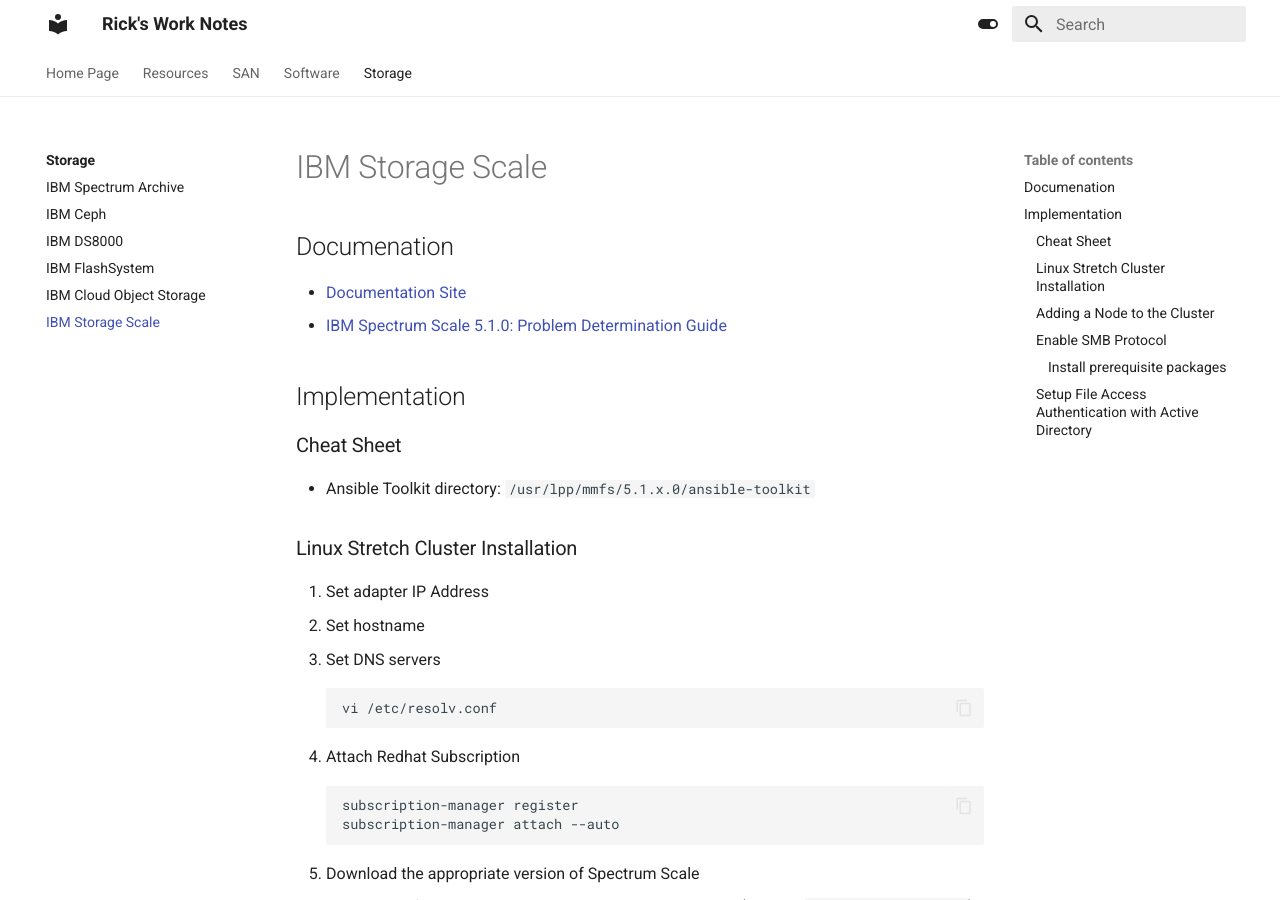
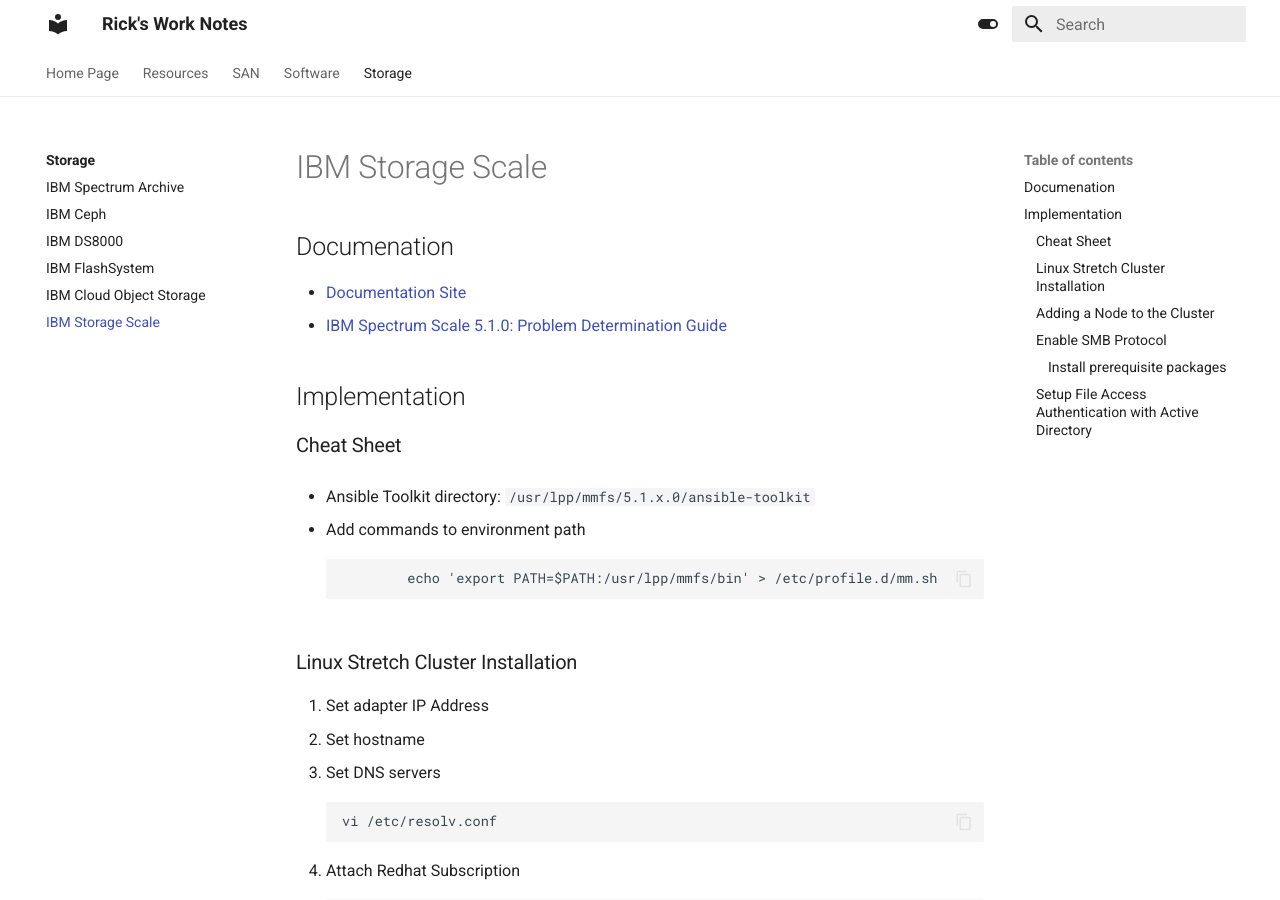
Before and after one commit to rickkoe/worknotes, an MkDocs documentation site: the page built from docs/Storage/scale.md, in a window 1280 px wide and 900 px high. Built offline with MkDocs 1.6.1 and Material for MkDocs 9.7.7, drawn with Linux system fonts in a browser that asks for light colours.

Commit message:
add path

```diff
--- a/docs/Storage/scale.md
+++ b/docs/Storage/scale.md
@@ -8,6 +8,10 @@
 ### Cheat Sheet
 
 - Ansible Toolkit directory: `/usr/lpp/mmfs/5.1.x.0/ansible-toolkit`
+
+- Add commands to environment path
+
+                echo 'export PATH=$PATH:/usr/lpp/mmfs/bin' > /etc/profile.d/mm.sh
 
 
 ### Linux Stretch Cluster Installation
```
